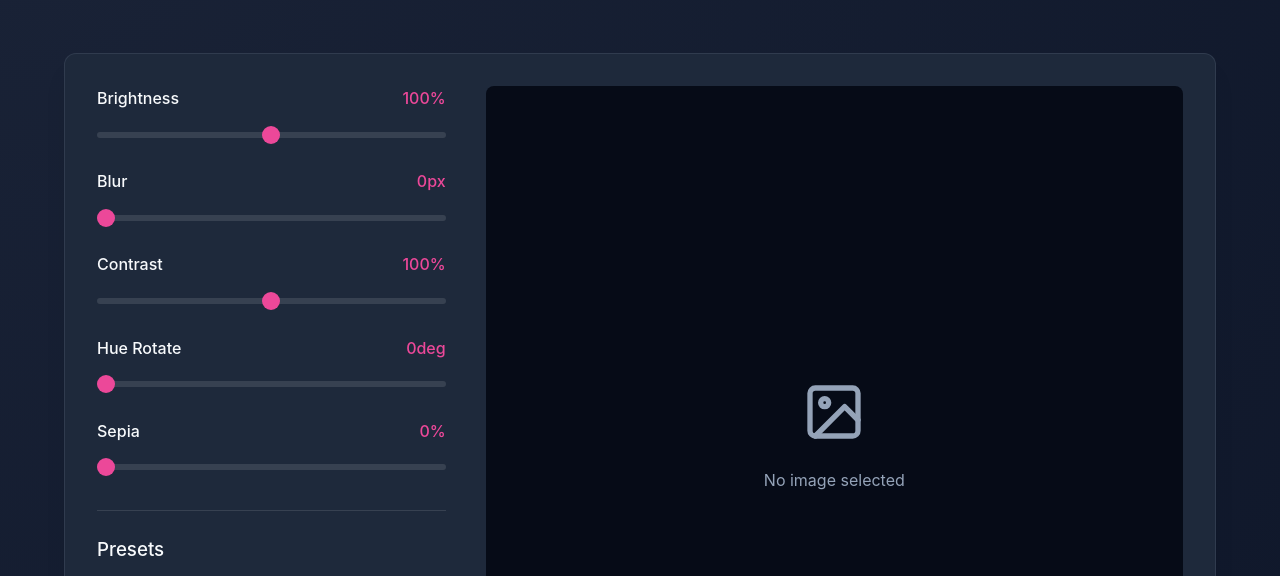
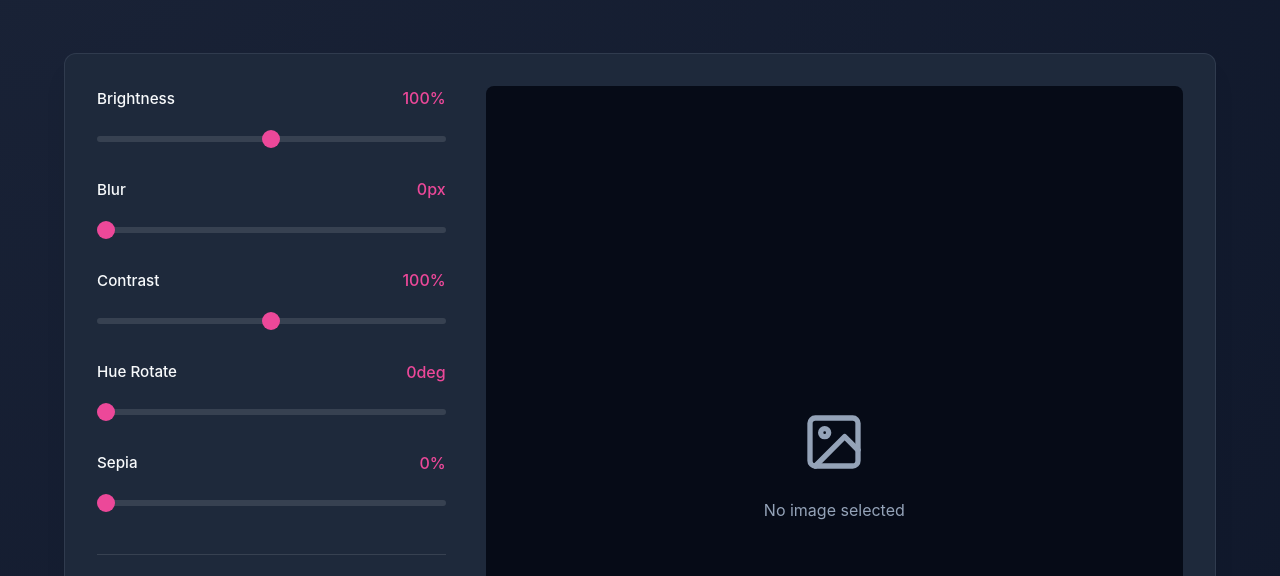
Before and after one commit to PavanChauhan12/EdiPixx, a plain HTML site: page index.html in a window 1280 px wide. Shown: the part 175-751 px from the top of the page. Drawn offline with Linux system fonts and the light colour scheme.

Commit message:
Update style.css

```diff
--- a/style.css
+++ b/style.css
@@ -104,13 +104,24 @@ header p:last-child {
 .controls {
     display: flex;
     flex-direction: column;
-    gap: 2rem;
+    gap: 2.5rem;
+    position: relative;
 }
 
 .filter-group {
     display: flex;
     flex-direction: column;
-    gap: 1.5rem;
+    gap: 1.75rem;
+    position: relative;
+}
+
+.filter-group::before {
+    position: absolute;
+    top: -2rem;
+    left: 0;
+    font-size: 1.1rem;
+    font-weight: 600;
+    color: var(--text-light);
 }
 
 .filter {
@@ -121,12 +132,13 @@ header p:last-child {
     display: flex;
     justify-content: space-between;
     align-items: center;
-    margin-bottom: 0.5rem;
+    margin-bottom: 0.75rem;
 }
 
 .filter label {
     color: var(--text-light);
     font-weight: 500;
+    font-size: 0.95rem;
 }
 
 .value {
```
